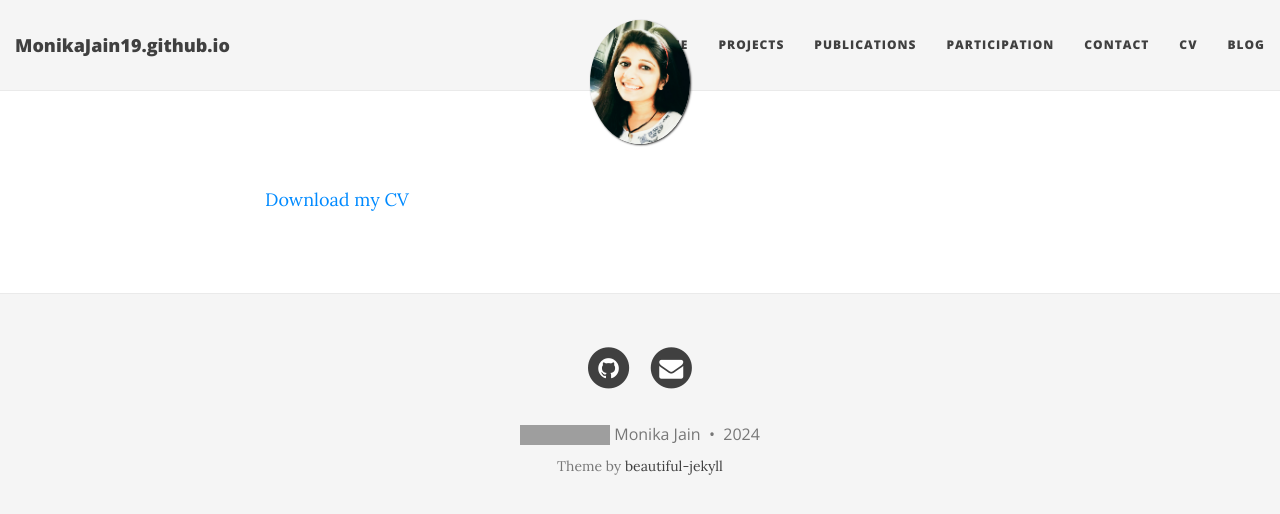
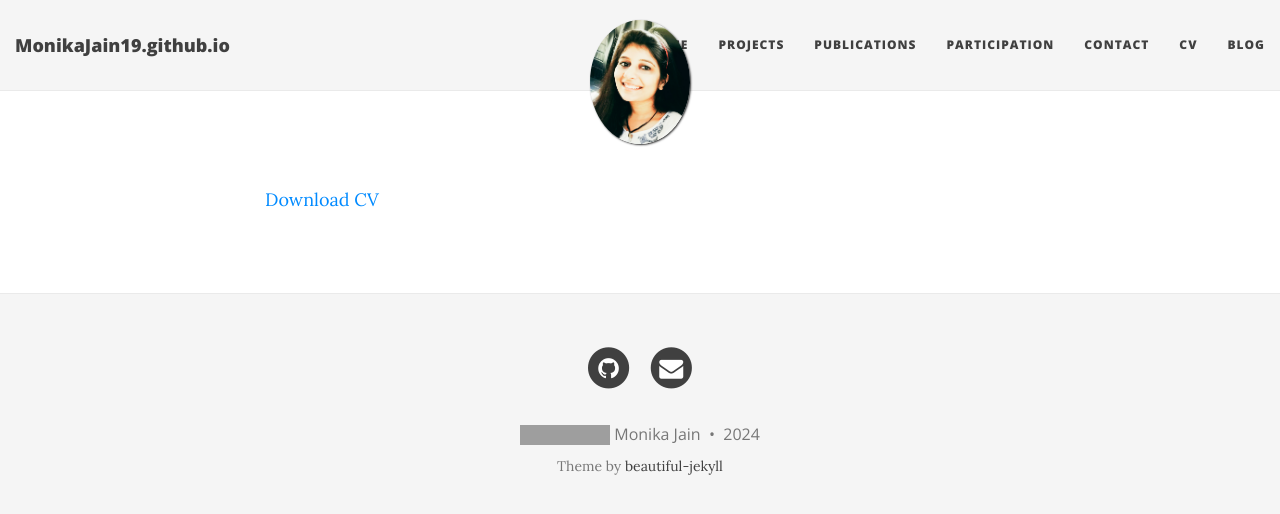
Before and after one commit to MonikaJain19/MonikaJain19.github.io, a Jekyll site: the page built from cv.md, in a window 1280 px wide. Shown: the top 514 px of the page. Built offline with Jekyll 4.4.1, drawn with Linux system fonts in a browser that asks for light colours; nearby versions of some CDN libraries; our own code applies the rules of GitHub Pages for plain Markdown files; grey boxes are pictures that could not be loaded.

Commit message:
Update cv.md

```diff
--- a/cv.md
+++ b/cv.md
@@ -1 +1 @@
-<a href="pdf_server.php?file=files/Monika_Jain_Resume1.pdf">Download my CV</a>
+<a href="files/Monika_Jain_Resume1.pdf">Download CV</a>
```
